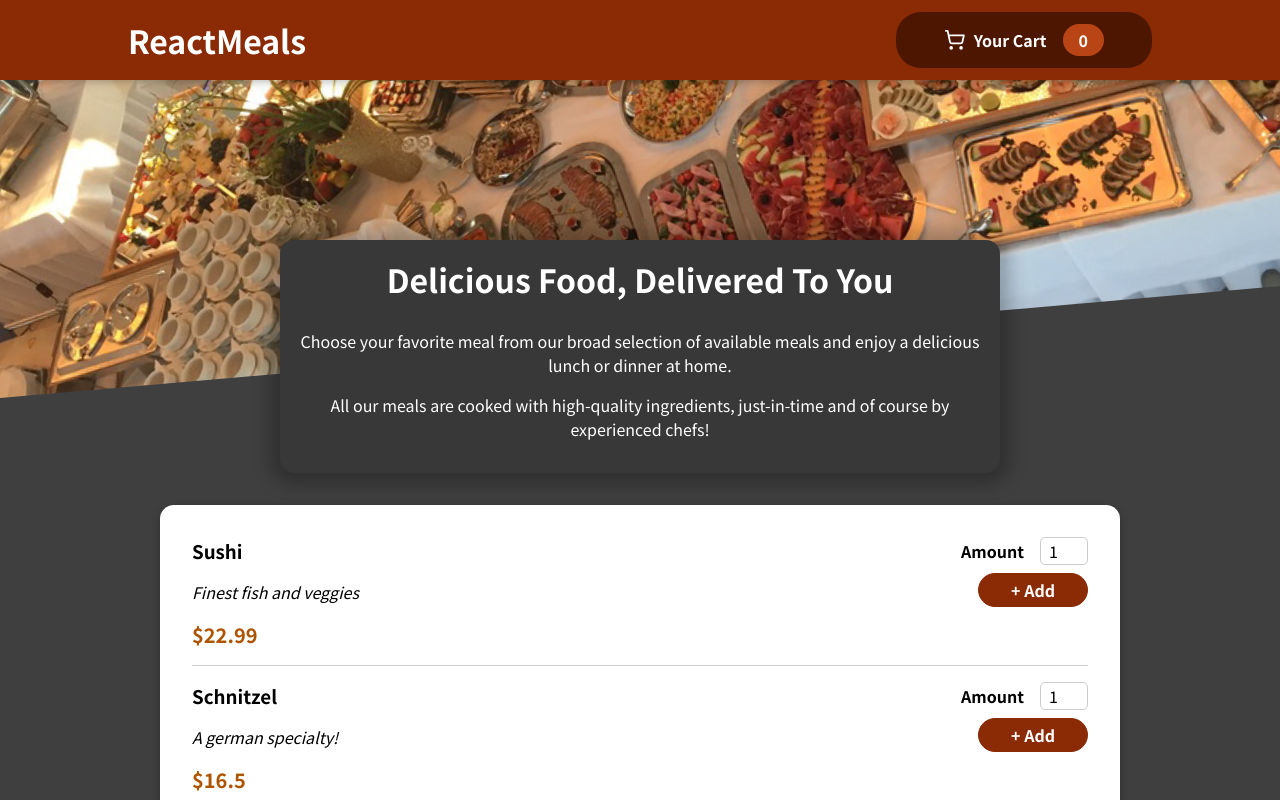
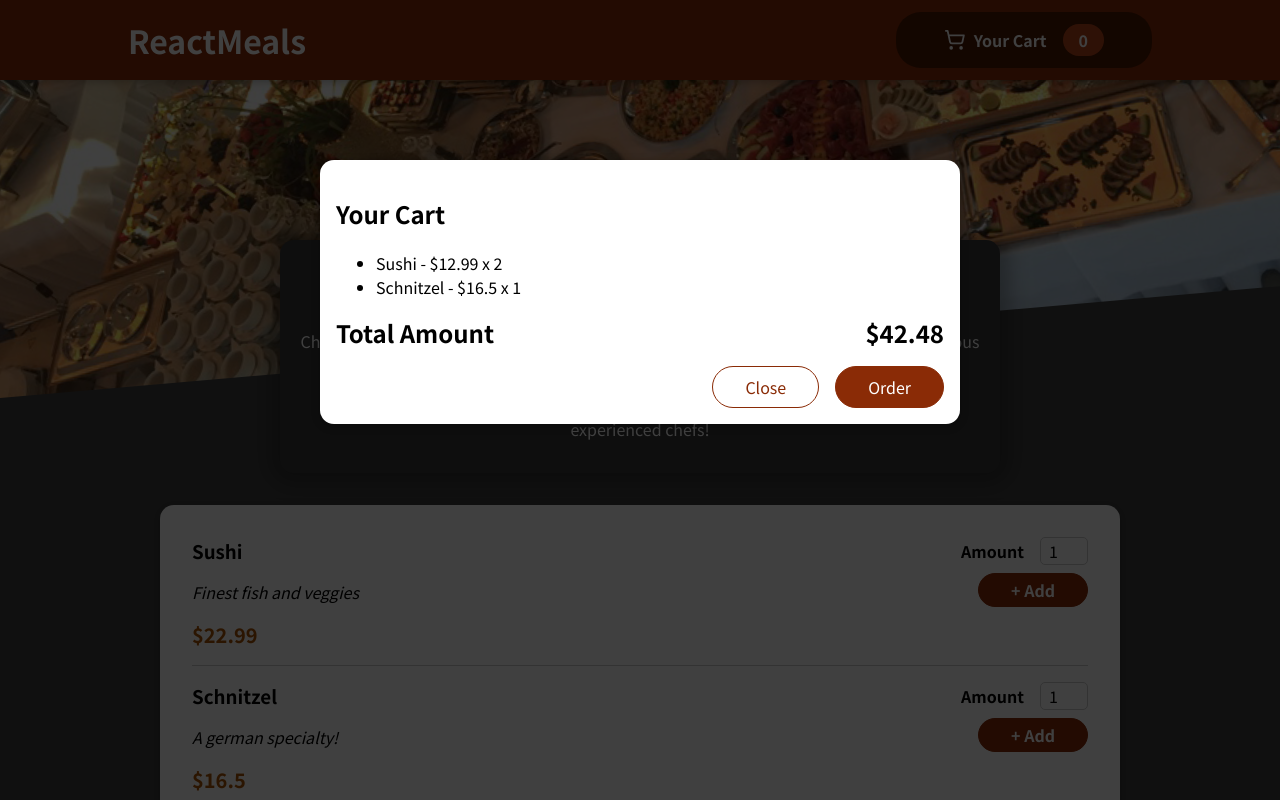
Before and after one commit to Afisphbl/food-order, a React (Create React App) app: page / in a window 1280 px wide. Shown: the top 800 px of the page. Built offline with nearby package versions, Linux system fonts and the light colour scheme.

Commit message:
Add Cart component and Modal for displaying cart items

```diff
--- a/public/index.html
+++ b/public/index.html
@@ -11,6 +11,7 @@
     <title>Food Order App</title>
   </head>
   <body>
+    <div id="overlays"></div>
     <div id="root"></div>
   </body>
 </html>
--- a/src/App.jsx
+++ b/src/App.jsx
@@ -1,6 +1,7 @@
 import React from "react";
 import Header from "./components/Header";
 import Meal from "./components/Meal";
+import Cart from "./components/Cart";
 
 function App() {
   return (
@@ -8,6 +9,7 @@ function App() {
       <Header />
       <main>
         <Meal />
+        <Cart />
       </main>
     </div>
   );
--- /dev/null
+++ b/src/components/Cart.jsx
@@ -0,0 +1,33 @@
+import React from "react";
+import Modal from "./Modul";
+import Button from "./Button";
+import styles from "../styles/cart/Cart.module.css";
+
+export default function Cart() {
+  const cartItems = [
+    { id: "c1", name: "Sushi", amount: 2, price: 12.99 },
+    { id: "c2", name: "Schnitzel", amount: 1, price: 16.5 },
+  ];
+  return (
+    <Modal>
+      <div className={styles.cart}>
+        <h2>Your Cart</h2>
+        <ul className={styles.cartItems}>
+          {cartItems.map((item) => (
+            <li key={item.id}>
+              {item.name} - ${item.price} x {item.amount}
+            </li>
+          ))}
+        </ul>
+        <div className={styles.total}>
+          <span>Total Amount</span>
+          <span>$42.48</span>
+        </div>
+        <div className={styles.actions}>
+          <Button className={styles["button--alt"]}>Close</Button>
+          <Button className={styles.button}>Order</Button>
+        </div>
+      </div>
+    </Modal>
+  );
+}
--- /dev/null
+++ b/src/components/Modul.jsx
@@ -0,0 +1,29 @@
+import React from "react";
+import ReactDOM from "react-dom";
+import styles from "../styles/ui/Modal.module.css";
+
+const Backdrop = ({ onClose }) => {
+  return <div className={styles.backdrop} onClick={onClose}></div>;
+};
+
+const ModalOverlay = ({ children }) => {
+  return (
+    <div className={styles.modal}>
+      <div className={styles.content}>{children}</div>
+    </div>
+  );
+};
+
+export default function Modal({ children, onClose }) {
+  const portalElement = document.getElementById("overlays");
+
+  return (
+    <>
+      {ReactDOM.createPortal(<Backdrop onClose={onClose} />, portalElement)}
+      {ReactDOM.createPortal(
+        <ModalOverlay>{children}</ModalOverlay>,
+        portalElement,
+      )}
+    </>
+  );
+}
```
